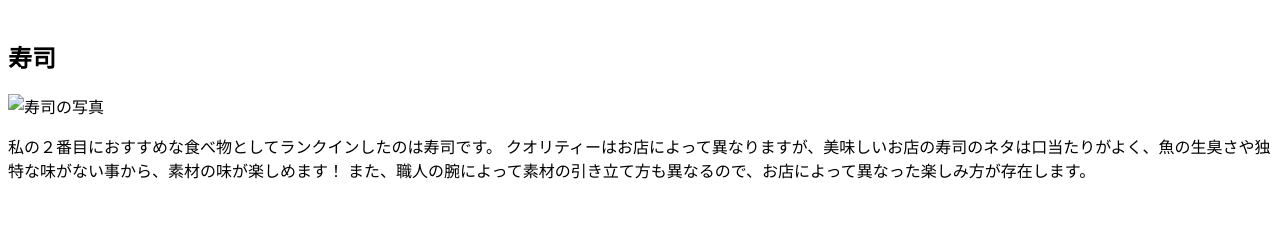
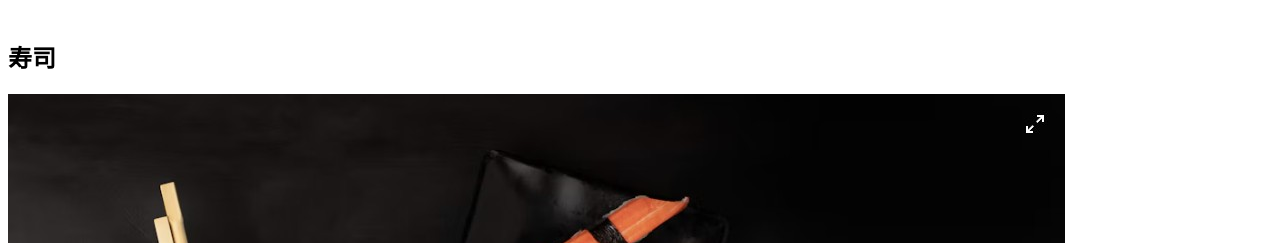
Before and after one commit to Romi-sw25205/Romi-sw25205.github.io, a plain HTML site: page index.html in a window 1280 px wide. Shown: the part 706-949 px from the top of the page. Drawn offline with Linux system fonts and the light colour scheme.

Commit message:
Update sushi image source in index.html

```diff
--- a/index.html
+++ b/index.html
@@ -22,7 +22,7 @@
     <br>
     <h2>寿司</h2>
     <!-- 画像を挿入 -->
-    <img src=　width="400" alt="寿司の写真">
+    <img src="スクリーンショット 2026-10-21 000229.jpg"　width="400" alt="寿司の写真">
      <p>私の２番目におすすめな食べ物としてランクインしたのは寿司です。
        クオリティーはお店によって異なりますが、美味しいお店の寿司のネタは口当たりがよく、魚の生臭さや独特な味がない事から、素材の味が楽しめます！
        また、職人の腕によって素材の引き立て方も異なるので、お店によって異なった楽しみ方が存在します。</p>
```
